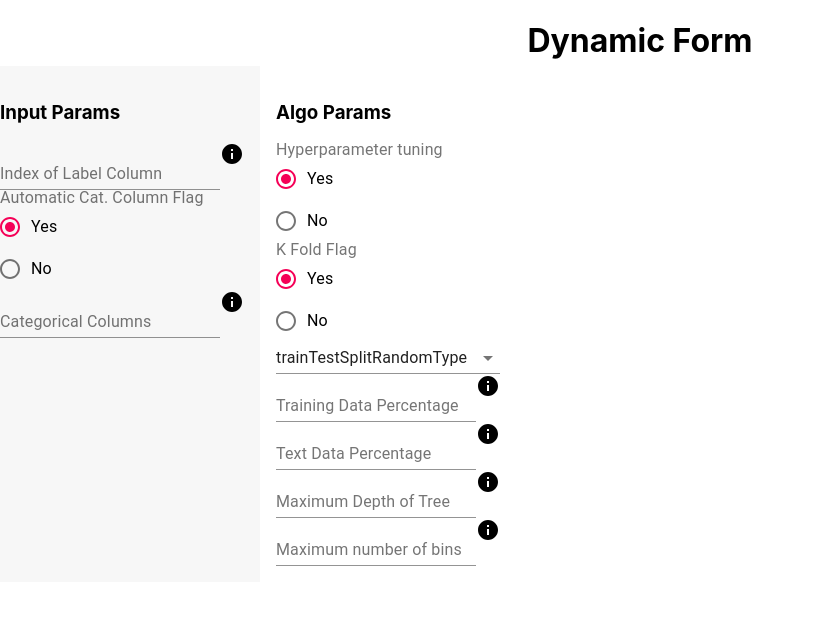
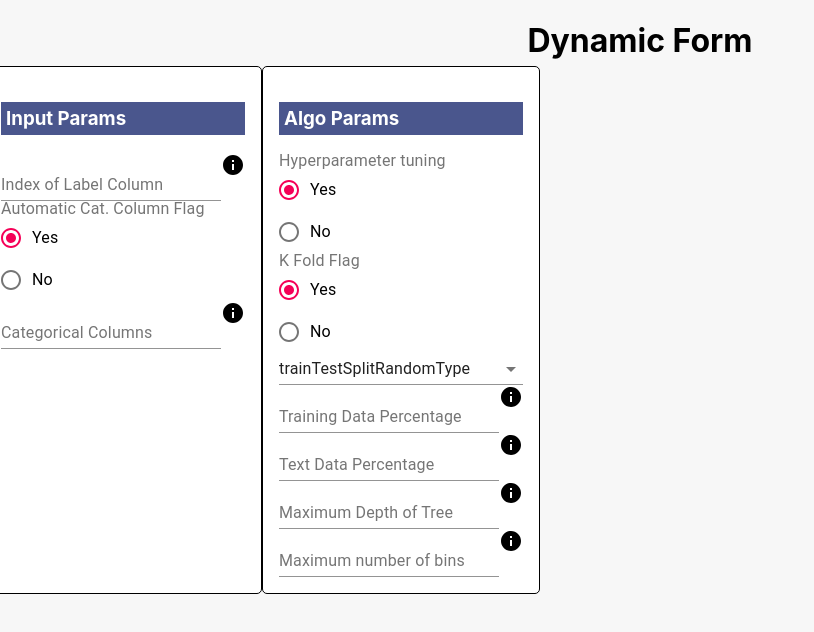
Before and after one commit to mohitk09/form, a React (Create React App) app: page / in a window 1280 px wide. Shown: the top 632 px of the page, without its empty margins (0-814 px from the left). Built offline with nearby package versions, Linux system fonts and the light colour scheme.

Commit message:
css fixes

```diff
--- a/src/App.css
+++ b/src/App.css
@@ -1,11 +1,6 @@
 .App {
   text-align: center;
 
-}
-
-.App-logo {
-  height: 40vmin;
-  pointer-events: none;
 }
 
 @media (prefers-reduced-motion: no-preference) {
@@ -13,19 +8,27 @@
     animation: App-logo-spin infinite 20s linear;
   }
 }
-.h1{
-  text-align: center;
-}
+h1 { text-align: center; }
+h3 {
+  background-color: rgb(74, 86, 141);
+  color: rgb(255,255,255);
+  padding: 5px;
+};
+
 .text-field{
-  width: 200px;
+  width: 220px;
 }
 
 .left-div{
   margin-left: 50px;
-  background-color: rgb(247, 247, 247);
+  background-color: white;
+  border: 1px solid black;
+  border-radius: 5px;
 }
 .right-div{
-  width: 300px;
+  background-color: white;
+  border: 1px solid black;
+  border-radius: 5px;
 }
 
 
--- a/src/App.js
+++ b/src/App.js
@@ -49,11 +49,9 @@ function App() {
 
   };
 
-  console.log('seclet', selectValue);
-
   return (
     <div>
-    <h1 className="h1"> Dynamic Form</h1>
+    <h1 > Dynamic Form</h1>
     <Grid container spacing={4}>
 
     <Grid item className="left-div">
@@ -90,8 +88,6 @@ function App() {
         <FormControlLabel value="Yes" control={<Radio />} label="Yes" />
         <FormControlLabel value="No" control={<Radio />} label="No" />
         </RadioGroup>
-        {/* <FormHelperText>Placeholder</FormHelperText> */}
-
         <Select
           value={selectValue}
           onChange={handleSelect}
--- a/src/index.css
+++ b/src/index.css
@@ -5,6 +5,7 @@ body {
     sans-serif;
   -webkit-font-smoothing: antialiased;
   -moz-osx-font-smoothing: grayscale;
+  background-color: rgb(247, 247, 247);
 }
 
 code {
```
